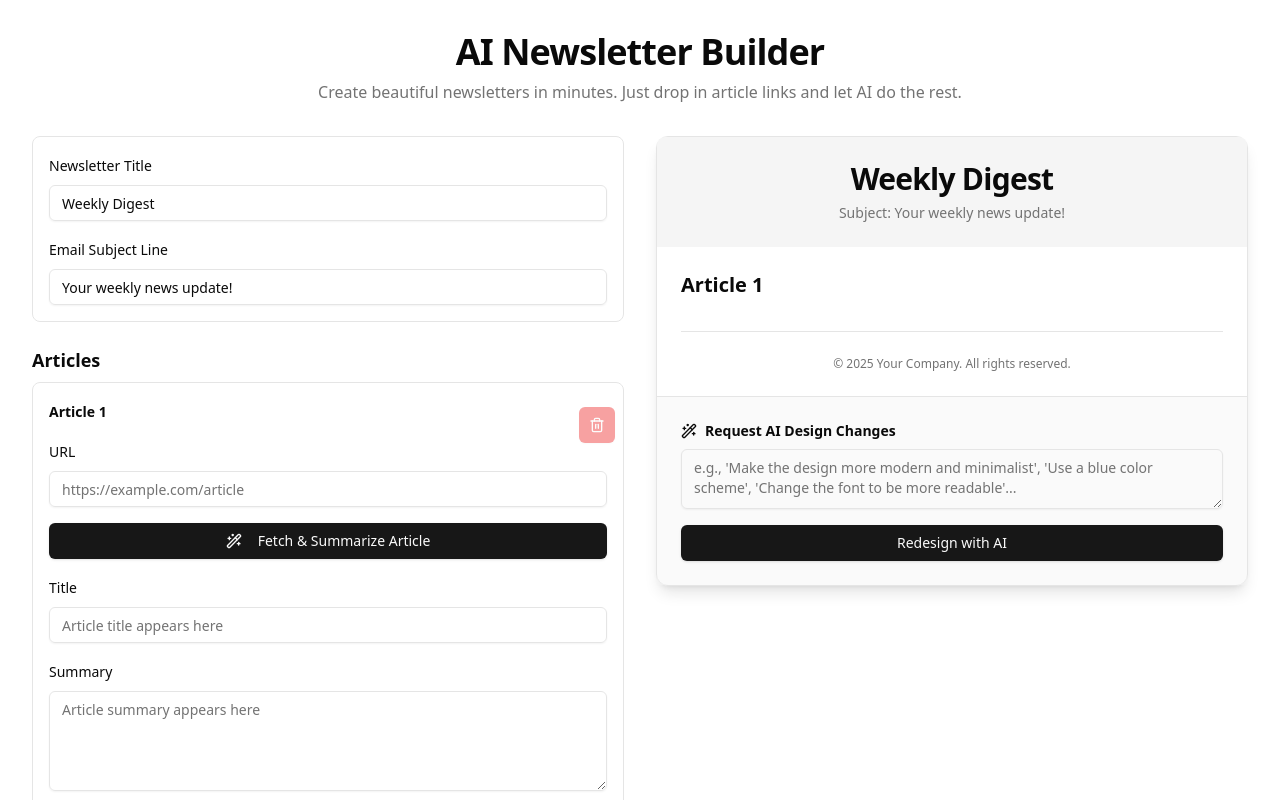
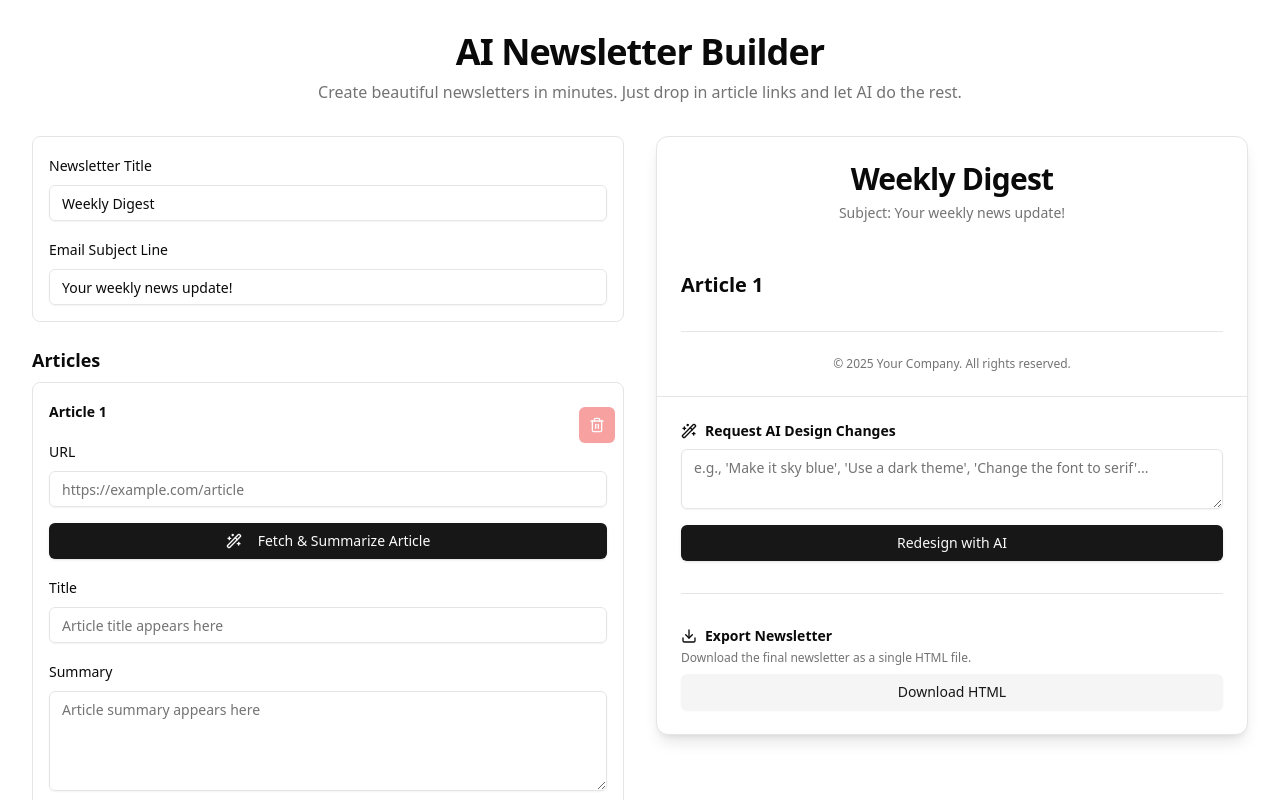
Before and after one commit to leejun-cloud/serene-chameleon-cheer, a Next.js app: page / in a window 1280 px wide. Shown: the top 800 px of the page. Built offline with nearby package versions, Linux system fonts and the light colour scheme.

Commit message:
[dyad] HTML 다운로드 기능 추가 및 AI 디자인 개선 - wrote 1 file(s)

```diff
--- a/src/components/newsletter-preview.tsx
+++ b/src/components/newsletter-preview.tsx
@@ -5,7 +5,7 @@ import { Card, CardContent, CardFooter, CardHeader, CardTitle } from '@/componen
 import { Separator } from './ui/separator';
 import { Label } from './ui/label';
 import { Textarea } from './ui/textarea';
-import { Wand2, Loader2 } from 'lucide-react';
+import { Wand2, Loader2, Download } from 'lucide-react';
 import { toast } from 'sonner';
 import { cn } from '@/lib/utils';
 
@@ -60,6 +60,87 @@ export function NewsletterPreview({ data }: NewsletterPreviewProps) {
     }
   }
 
+  const generateNewsletterHtml = (
+    newsletterData: NewsletterFormData,
+    styles: AiStyles
+  ): string => {
+    const articlesHtml = newsletterData.articles
+      .map(
+        (article, index) => `
+      <div class="${cn('py-4', styles.articleContainer)}">
+        ${
+          article.imageUrl
+            ? `
+          <div style="position: relative; width: 100%; padding-bottom: 56.25%; overflow: hidden; border-radius: 0.5rem; margin-bottom: 1rem;">
+            <img
+              src="${article.imageUrl}"
+              alt="${article.title || 'Article Image'}"
+              style="position: absolute; top: 0; left: 0; width: 100%; height: 100%; object-fit: cover;"
+            />
+          </div>`
+            : ''
+        }
+        <h3 class="${cn('text-xl font-semibold mb-2', styles.articleTitle)}">${article.title || ''}</h3>
+        <div class="prose prose-sm max-w-none">
+          <p style="white-space: pre-wrap;">${article.summary || ''}</p>
+        </div>
+      </div>
+      ${index < newsletterData.articles.length - 1 ? '<hr class="my-6 border-gray-200" />' : ''}
+    `
+      )
+      .join('');
+
+    return `
+      <!DOCTYPE html>
+      <html lang="en">
+      <head>
+        <meta charset="UTF-8">
+        <meta name="viewport" content="width=device-width, initial-scale=1.0">
+        <title>${newsletterData.newsletterTitle}</title>
+        <script src="https://cdn.tailwindcss.com"></script>
+        <style>
+          body { font-family: sans-serif; }
+          .prose { color: #374151; line-height: 1.6; }
+          .prose h3 { font-size: 1.25rem; font-weight: 600; margin-bottom: 0.5rem; }
+          .prose p { margin-top: 0; margin-bottom: 1rem; }
+        </style>
+      </head>
+      <body class="bg-gray-100 p-4 md:p-8">
+        <div class="${cn('w-full max-w-2xl mx-auto shadow-lg bg-white rounded-lg overflow-hidden', styles.card)}">
+          <header class="${cn('p-6', styles.header)}">
+            <h1 class="${cn('text-3xl font-bold text-center', styles.mainTitle)}">${newsletterData.newsletterTitle}</h1>
+            <p class="text-center text-sm text-gray-500 mt-2">Subject: ${newsletterData.newsletterSubject}</p>
+          </header>
+          <main class="p-6">
+            ${articlesHtml}
+            <div class="text-center text-xs text-gray-400 pt-6 border-t border-gray-200 mt-8">
+              <p>&copy; ${new Date().getFullYear()} Your Company. All rights reserved.</p>
+            </div>
+          </main>
+        </div>
+      </body>
+      </html>
+    `;
+  };
+
+  const handleDownloadHtml = () => {
+    if (!data) {
+      toast.error("No newsletter data to download.");
+      return;
+    }
+    const htmlContent = generateNewsletterHtml(data, aiStyles);
+    const blob = new Blob([htmlContent], { type: 'text/html' });
+    const url = URL.createObjectURL(blob);
+    const a = document.createElement('a');
+    a.href = url;
+    a.download = `${data.newsletterTitle.replace(/\s+/g, '_').toLowerCase()}_newsletter.html`;
+    document.body.appendChild(a);
+    a.click();
+    document.body.removeChild(a);
+    URL.revokeObjectURL(url);
+    toast.success("Newsletter HTML downloaded!");
+  };
+
   if (!data || !data.newsletterTitle) {
     return (
       <Card className="w-full max-w-2xl mx-auto shadow-lg">
@@ -75,7 +156,7 @@ export function NewsletterPreview({ data }: NewsletterPreviewProps) {
 
   return (
     <Card className={cn("w-full max-w-2xl mx-auto shadow-lg", aiStyles.card)}>
-      <CardHeader className={cn("bg-muted rounded-t-lg p-6", aiStyles.header)}>
+      <CardHeader className={cn("rounded-t-lg p-6", aiStyles.header)}>
         <CardTitle className={cn("text-3xl font-bold text-center", aiStyles.mainTitle)}>{data.newsletterTitle}</CardTitle>
         <p className="text-center text-sm text-muted-foreground mt-2">Subject: {data.newsletterSubject}</p>
       </CardHeader>
@@ -103,7 +184,7 @@ export function NewsletterPreview({ data }: NewsletterPreviewProps) {
           <p>&copy; {new Date().getFullYear()} Your Company. All rights reserved.</p>
         </div>
       </CardContent>
-      <CardFooter className={cn("flex flex-col items-start gap-4 bg-muted/50 p-6 border-t", aiStyles.footer)}>
+      <CardFooter className={cn("flex flex-col items-start gap-4 p-6 border-t", aiStyles.footer)}>
         <div className="w-full">
           <Label htmlFor="design-prompt" className="text-sm font-semibold flex items-center">
             <Wand2 className="mr-2 h-4 w-4" />
@@ -111,7 +192,7 @@ export function NewsletterPreview({ data }: NewsletterPreviewProps) {
           </Label>
           <Textarea
             id="design-prompt"
-            placeholder="e.g., 'Make the design more modern and minimalist', 'Use a blue color scheme', 'Change the font to be more readable'..."
+            placeholder="e.g., 'Make it sky blue', 'Use a dark theme', 'Change the font to serif'..."
             className="mt-2"
             value={designPrompt}
             onChange={(e) => setDesignPrompt(e.target.value)}
@@ -121,6 +202,19 @@ export function NewsletterPreview({ data }: NewsletterPreviewProps) {
           {isRedesigning ? <Loader2 className="mr-2 h-4 w-4 animate-spin" /> : null}
           Redesign with AI
         </Button>
+
+        <Separator className="my-4 w-full" />
+
+        <div className="w-full">
+          <Label className="text-sm font-semibold flex items-center">
+            <Download className="mr-2 h-4 w-4" />
+            Export Newsletter
+          </Label>
+          <p className="text-xs text-muted-foreground mt-1 mb-2">Download the final newsletter as a single HTML file.</p>
+          <Button onClick={handleDownloadHtml} className="w-full" variant="secondary">
+            Download HTML
+          </Button>
+        </div>
       </CardFooter>
     </Card>
   );
```
